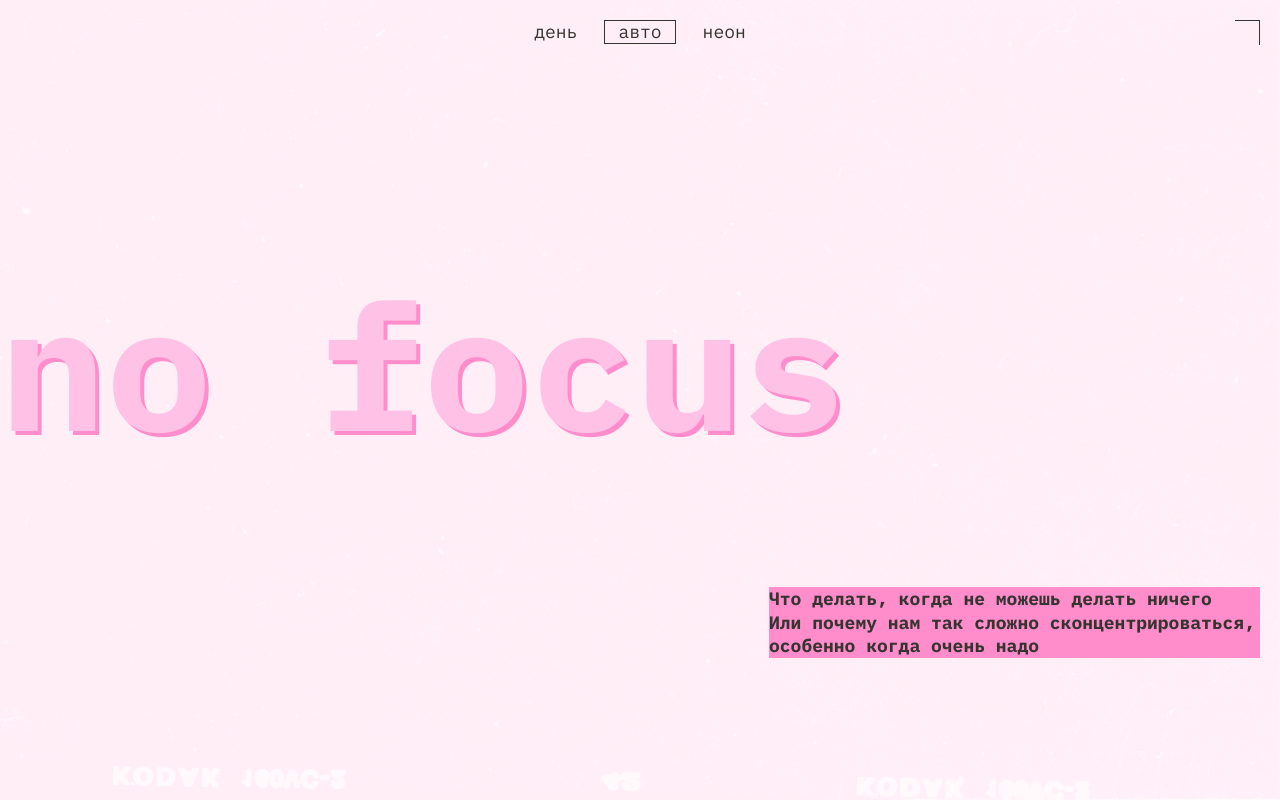
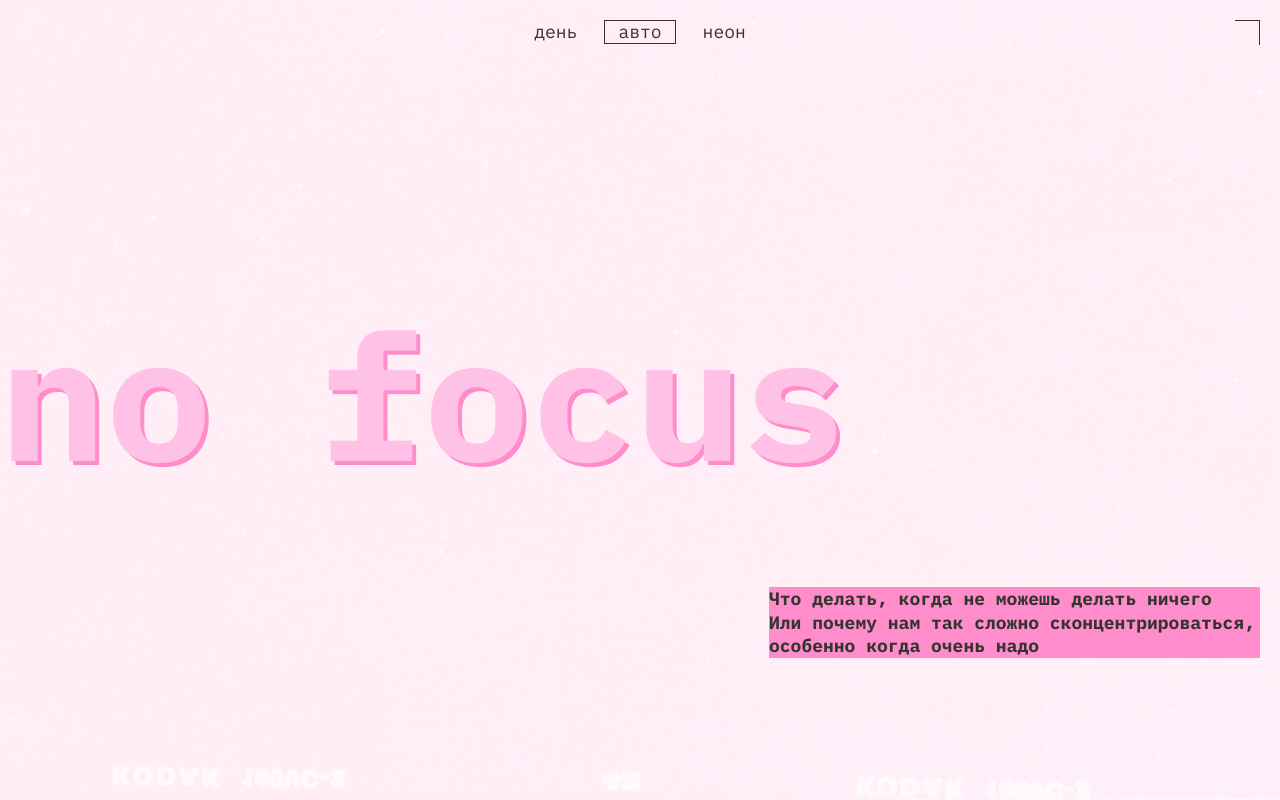
Before and after one commit to Tassyra/slozhno-sosredotochitsya-ad, a plain HTML site: page index.html in a window 1280 px wide. Shown: the top 800 px of the page. Drawn offline with Linux system fonts and the light colour scheme.

Commit message:
Правки для десктопа ещеещещещ

```diff
--- a/styles/style.css
+++ b/styles/style.css
@@ -421,6 +421,7 @@
    .header__title {
     max-width: 100%;
     margin-top: 200px;
+     transform: translateY(30px);
     margin-bottom: 250px;
     margin-left: -20px;
   }
@@ -443,7 +444,7 @@
 .decorated-zone::after {
   border-bottom: 1px solid var(--decorated-element-color);
   border-left: 1px solid var(--decorated-element-color);
-  margin-bottom: -100px;
+  margin-bottom: -70px;
 
 }
 
```
